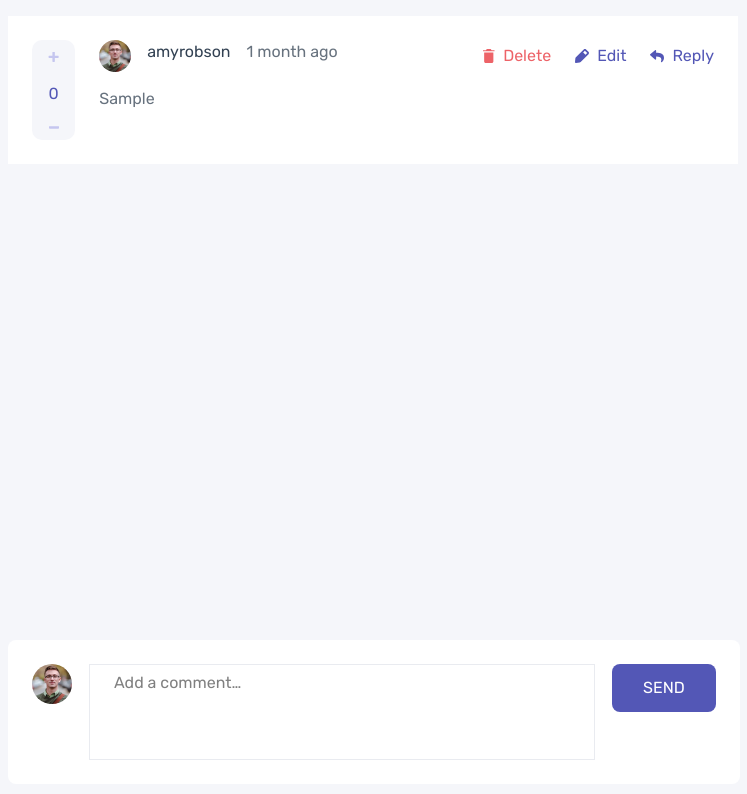
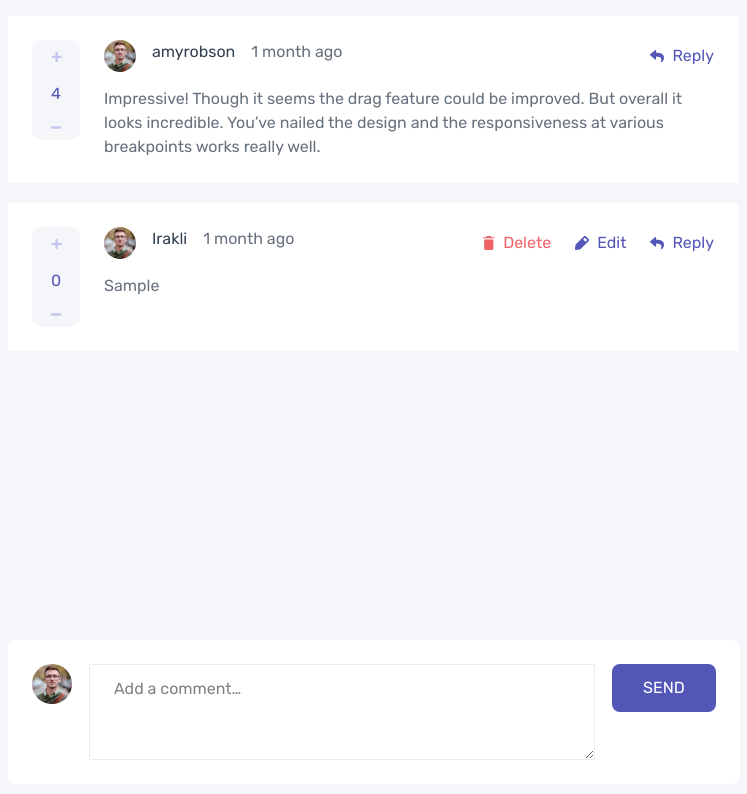
Before and after one commit to iraklitsikhelishvilii/Interactive-comments-section, a React (Vite) app: page / in a window 1280 px wide. Both pictures are taken after typing "Sample" into the empty fields and a click on the button "SEND". Shown: the top 794 px of the page, without its empty margins (266-1013 px from the left). Built offline with nearby package versions, Linux system fonts and the light colour scheme.

Commit message:
Feat(PROJECT-STRUCTURE):created project structure

```diff
--- a/package.json
+++ b/package.json
@@ -11,6 +11,7 @@
   },
   "dependencies": {
     "@tailwindcss/vite": "^4.0.4",
+    "date-fns": "^4.1.0",
     "react": "^19.0.0",
     "react-dom": "^19.0.0",
     "tailwindcss": "^4.0.4"
--- a/src/App.css
+++ b/src/App.css
@@ -12,33 +12,3 @@
   justify-content: center;
   align-items: center;
 }
-form{
-  padding: 24px;
-}
-input{
-  padding-inline: 24px;
-  padding-bottom: 60px;
-}
-.comments_div{
-  padding-inline: 24px;
-  padding-block: 24px;
-}
-.comments_p{
-  margin-top: 15px;
-}
-.reply_form{
-  margin-top: 20px;
-}
-.delete_div{
-  padding-left: 32px;
-  opacity: 1;
-}
-.reply_div{
-  margin-top: 20px;
-}
- /* .opacity_div{
-   opacity: 0.5;
-}  */
-.edit_box{
-  margin-bottom: 20px;
-}
--- a/src/components/__organisms/main/Main.jsx
+++ b/src/components/__organisms/main/Main.jsx
@@ -1,4 +1,4 @@
-import { useState } from "react";
+import { useState, useEffect } from "react";
 import profile_img from "../../../assets/images/Oval.svg";
 import remove_img from "../../../assets/images/trash.svg";
 import edit_img from "../../../assets/images/pencil.svg";
@@ -8,10 +8,29 @@ import minus_img from "../../../assets/images/-.svg";
 function Main() {
   const [comment, setcomment] = useState("");
   const [replyvalue, setreplyvalue] = useState("");
-  const [savecomments, setsavecomments] = useState([]);
+  const [savecomments, setsavecomments] = useState(() => {
+    const savedComments = localStorage.getItem("comments");
+    return savedComments
+      ? JSON.parse(savedComments)
+      : [
+          {
+            comment:
+              "Impressive! Though it seems the drag feature could be improved. But overall it looks incredible. You’ve nailed the design and the responsiveness at various breakpoints works really well.",
+            name: "amyrobson",
+            likes: 4,
+            reply: false,
+            replytxt: [],
+            replied: false,
+            edit: false,
+          },
+        ];
+  });
   const [deleteclick, setdeleteclick] = useState(false);
   const [deleteindex, setdeleteindex] = useState(null);
-
+  const [editReplyText, setEditReplyText] = useState("");
+  useEffect(() => {
+    localStorage.setItem("comments", JSON.stringify(savecomments));
+  }, [savecomments]);
   const TakeValue = (e) => {
     setcomment(e.target.value);
   };
@@ -23,10 +42,12 @@ function Main() {
         ...savecomments,
         {
           comment: comment,
+          name: "Irakli",
           likes: 0,
           reply: false,
           replytxt: [],
           replied: false,
+          edit: false,
         },
       ]);
       setcomment("");
@@ -60,13 +81,9 @@ function Main() {
   const MinusFunc = (commentIndex, replyIndex = null) => {
     const updatedComments = [...savecomments];
     if (replyIndex === null) {
-      if (updatedComments[commentIndex].likes > 0) {
       updatedComments[commentIndex].likes -= 1;
-      }
     } else {
-      if (updatedComments[commentIndex].replytxt[replyIndex].likes > 0) {
       updatedComments[commentIndex].replytxt[replyIndex].likes -= 1;
-      }
     }
     setsavecomments(updatedComments);
   };
@@ -88,6 +105,8 @@ function Main() {
       updatedComments[key].replytxt.push({
         text: replyvalue,
         likes: 0,
+        edit: false,
+        name: "Irakli",
       });
       updatedComments[key].reply = false;
       setsavecomments(updatedComments);
@@ -100,6 +119,38 @@ function Main() {
     updatedComments[key].replytxt.splice(replyindex, 1);
     setsavecomments(updatedComments);
   };
+  const EditClick = (key) => {
+    if (key !== 0) {
+      const updatedcomments = [...savecomments];
+      updatedcomments[key].edit = true;
+      setsavecomments(updatedcomments);
+    }
+  };
+  const UpdateEditedComment = (e, key) => {
+    const updatedComments = [...savecomments];
+    updatedComments[key].comment = e.target.value;
+    setsavecomments(updatedComments);
+  };
+  const SaveEditedComment = (key) => {
+    const updatedComments = [...savecomments];
+    updatedComments[key].edit = false;
+    setsavecomments(updatedComments);
+  };
+  const ReplyEditClick = (commentIndex, replyIndex) => {
+    const updatedComments = [...savecomments];
+    updatedComments[commentIndex].replytxt[replyIndex].edit = true;
+    setEditReplyText(updatedComments[commentIndex].replytxt[replyIndex].text);
+    setsavecomments(updatedComments);
+  };
+  const UpdateEditedReply = (e) => {
+    setEditReplyText(e.target.value);
+  };
+  const SaveEditedReply = (commentIndex, replyIndex) => {
+    const updatedComments = [...savecomments];
+    updatedComments[commentIndex].replytxt[replyIndex].text = editReplyText;
+    updatedComments[commentIndex].replytxt[replyIndex].edit = false;
+    setsavecomments(updatedComments);
+  };
 
   return (
     <>
@@ -107,8 +158,8 @@ function Main() {
         <div className=" flex flex-col items-center overflow-y-auto overflow-x-hidden h-[600px] gap-[20px]">
           {savecomments.map((comment, key) => (
             <div className=" w-full flex flex-col" key={key}>
-              <div className=" flex bg-[#fff] w-full max-w-[730px] gap-[24px] items-start comments_div">
-                <div className=" gap-[20px] justify-center items-center flex flex-col w-[48px] h-[100px] bg-[#F5F6FA] rounded-[10px]">
+              <div className=" flex bg-[#fff] w-full max-w-[730px] gap-[24px] items-start !p-[24px]">
+                <div className=" gap-[20px] justify-center items-center flex flex-col min-w-[48px] h-[100px] bg-[#F5F6FA] rounded-[10px]">
                   <button
                     onClick={() => PlusFunc(key)}
                     className="cursor-pointer"
@@ -134,13 +185,14 @@ function Main() {
                         alt=""
                       />
                       <p className=" text-[#334253] text-[16px] font-[400]">
-                        amyrobson
+                        {comment.name}
                       </p>
                       <p className=" text-[#67727E] text-[16px] font-[400] ">
                         1 month ago
                       </p>
                     </div>
                     <div className="flex gap-[24px]">
+                      {key != 0 && (
                         <button
                           className=" flex justify-center items-center gap-[8px] text-[#ED6368] text-[16px] font-[400] cursor-pointer"
                           onClick={() => ClickOnDelete(key)}
@@ -148,9 +200,15 @@ function Main() {
                           <img src={remove_img} alt="" />
                           Delete
                         </button>
-                      <button className="flex justify-center items-center gap-[8px] text-[#5357B6] text-[16px] font-[400px] cursor-pointer">
+                      )}
+                      {key != 0 && (
+                        <button
+                          onClick={() => EditClick(key)}
+                          className="flex justify-center items-center gap-[8px] text-[#5357B6] text-[16px] font-[400px] cursor-pointer"
+                        >
                           <img src={edit_img} alt="" /> Edit
                         </button>
+                      )}
                       <button
                         onClick={() => ReplyFunc(key)}
                         className="flex justify-center items-center gap-[8px] text-[#5357B6] text-[16px] font-[400px] cursor-pointer"
@@ -160,23 +218,39 @@ function Main() {
                       </button>
                     </div>
                   </div>
+                  {comment.edit ? (
+                    <div className="!mt-[20px] flex flex-col items-end w-[530px] ">
+                      <textarea
+                        className="!px-[24px] !py-[12px] w-[100%]"
+                        value={comment.comment}
+                        onChange={(e) => UpdateEditedComment(e, key)}
+                      />
+                      <button
+                        className=" w-[108px] h-[48px] bg-[#5357B6] rounded-[8px] text-[16px] font-[400] text-[#fff] !mt-[12px]"
+                        onClick={() => SaveEditedComment(key)}
+                      >
+                        UPDATE
+                      </button>
+                    </div>
+                  ) : (
                     <div className=" overflow-hidden max-w-[600px] h-auto">
-                    <p className=" text-[#67727E] text-[16px] font-[400] leading-[24px] comments_p">
+                      <p className=" text-[#67727E] text-[16px] font-[400] leading-[24px] !mt-[15px]">
                         {comment.comment}
                       </p>
                     </div>
+                  )}
                 </div>
               </div>
               {comment.reply && (
                 <form
                   onClick={(e) => SaveReplyValue(e, key)}
-                  className="bg-[#FFF] rounded-[8px] flex items-start gap-[17px]  reply_form"
+                  className="bg-[#FFF] rounded-[8px] !p-[24px] flex items-start gap-[17px]  !mt-[20px]"
                   action=""
                 >
                   <img src={profile_img} alt="" />
-                  <input
+                  <textarea
                     onChange={TakeReplyValue}
-                    className="  outline-none w-[506px] h-[96px] flex border-solid border-[1px] border-[#E9EBF0] "
+                    className=" !px-[24px] !py-[12px]  outline-none w-[506px] h-[96px] flex border-solid border-[1px] border-[#E9EBF0] "
                     placeholder="Add a reply..."
                     type="text"
                   />
@@ -194,9 +268,9 @@ function Main() {
                 comment.replytxt.map((reply, replyindex) => (
                   <div
                     key={replyindex}
-                    className=" flex bg-[#fff] w-full max-w-[640px] self-end gap-[24px] items-start comments_div reply_div"
+                    className=" flex bg-[#fff] w-full max-w-[640px] self-end gap-[24px] items-start !p-[24px] !mt-[20px]"
                   >
-                    <div className=" gap-[20px] justify-center items-center flex flex-col w-[48px] h-[100px] bg-[#F5F6FA] rounded-[10px]">
+                    <div className=" gap-[20px] justify-center items-center flex flex-col min-w-[48px] h-[100px] bg-[#F5F6FA] rounded-[10px]">
                       <button
                         onClick={() => PlusFunc(key, replyindex)}
                         className="cursor-pointer"
@@ -222,7 +296,7 @@ function Main() {
                             alt=""
                           />
                           <p className=" text-[#334253] text-[16px] font-[400]">
-                            amyrobson
+                            {reply.name}
                           </p>
                           <p className=" text-[#67727E] text-[16px] font-[400] ">
                             1 month ago
@@ -236,16 +310,47 @@ function Main() {
                             <img src={remove_img} alt="" />
                             Delete
                           </button>
-                          <button className="flex justify-center items-center gap-[8px] text-[#5357B6] text-[16px] font-[400px] cursor-pointer">
+                          <button
+                            onClick={() => ReplyEditClick(key, replyindex)}
+                            className="flex justify-center items-center gap-[8px] text-[#5357B6] text-[16px] font-[400px] cursor-pointer"
+                          >
                             <img src={edit_img} alt="" /> Edit
+                          </button>
+                          <button
+                            onClick={() => ReplyFunc(key)}
+                            className="flex justify-center items-center gap-[8px] text-[#5357B6] text-[16px] font-[400px] cursor-pointer"
+                          >
+                            <img src={reply_img} alt="" />
+                            Reply
                           </button>
                         </div>
                       </div>
+                      {reply.edit ? (
+                        <div className="!mt-[20px] flex flex-col items-end w-[530px]">
+                          <textarea
+                            className="!px-[24px] !py-[12px] w-[100%]"
+                            value={editReplyText}
+                            onChange={UpdateEditedReply}
+                          />
+                          <button
+                            className="w-[108px] h-[48px] bg-[#5357B6] rounded-[8px] text-[16px] font-[400] text-[#fff] !mt-[12px]"
+                            onClick={() => SaveEditedReply(key, replyindex)}
+                          >
+                            UPDATE
+                          </button>
+                        </div>
+                      ) : (
                         <div className=" overflow-hidden max-w-[600px] h-auto">
-                        <p className=" text-[#67727E] text-[16px] font-[400] leading-[24px] comments_p">
-                          {reply.text}
+                          <p className=" text-[#67727E] text-[16px] font-[400] leading-[24px] !mt-[15px]">
+                            <span className="text-[16px] font-[400] text-[#5357B6]">
+                              {comment.name === "Irakli"
+                                ? "@Irakli"
+                                : "@amyrobson"}
+                            </span>
+                            <span className="!ml-[4px]">{reply.text}</span>
                           </p>
                         </div>
+                      )}
                     </div>
                   </div>
                 ))}
@@ -254,14 +359,14 @@ function Main() {
         </div>
         <form
           onSubmit={SaveCommentsFunc}
-          className="bg-[#FFF] rounded-[8px] flex items-start gap-[17px] "
+          className="bg-[#FFF] rounded-[8px] flex items-start gap-[17px] !p-[24px]"
           action=""
         >
           <img src={profile_img} alt="" />
-          <input
+          <textarea
             onChange={TakeValue}
             value={comment}
-            className="  outline-none w-[506px] h-[96px] flex border-solid border-[1px] border-[#E9EBF0] "
+            className="!px-[24px] !py-[12px]  outline-none w-[506px] h-[96px] flex border-solid border-[1px] border-[#E9EBF0] "
             placeholder="Add a comment…"
             type="text"
           />
@@ -278,9 +383,9 @@ function Main() {
       {deleteclick && (
         <div
           onClick={ClickOnDelete}
-          className=" h-full w-full absolute bg-[#000] flex justify-center items-center opacity_div"
+          className=" h-full w-full absolute bg-[#00000080] flex justify-center items-center opacity_div"
         >
-          <div className=" justify-center gap-[20px] flex flex-col rounded-[8px]  w-[400px] h-[252px] bg-[#fff] delete_div">
+          <div className=" justify-center gap-[20px] flex flex-col rounded-[8px]  w-[400px] h-[252px] bg-[#fff] !pl-[32px]">
             <p className=" text-[24px] font-[400] text-[334253]">
               Delete comment
             </p>
```
Also changed, not shown: src/components/__organisms/comments_div/Comments_div.jsx (added, +97 -0 lines), 1 other file (tests, documents, lock files or other folders). Lines whose indentation alone changed are shown as unchanged.
